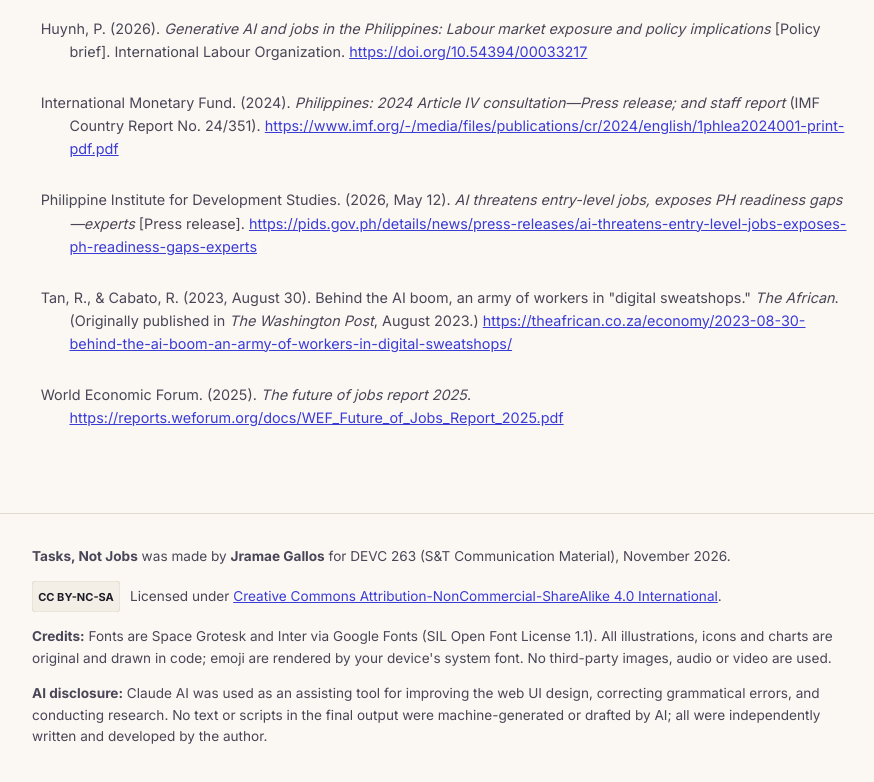
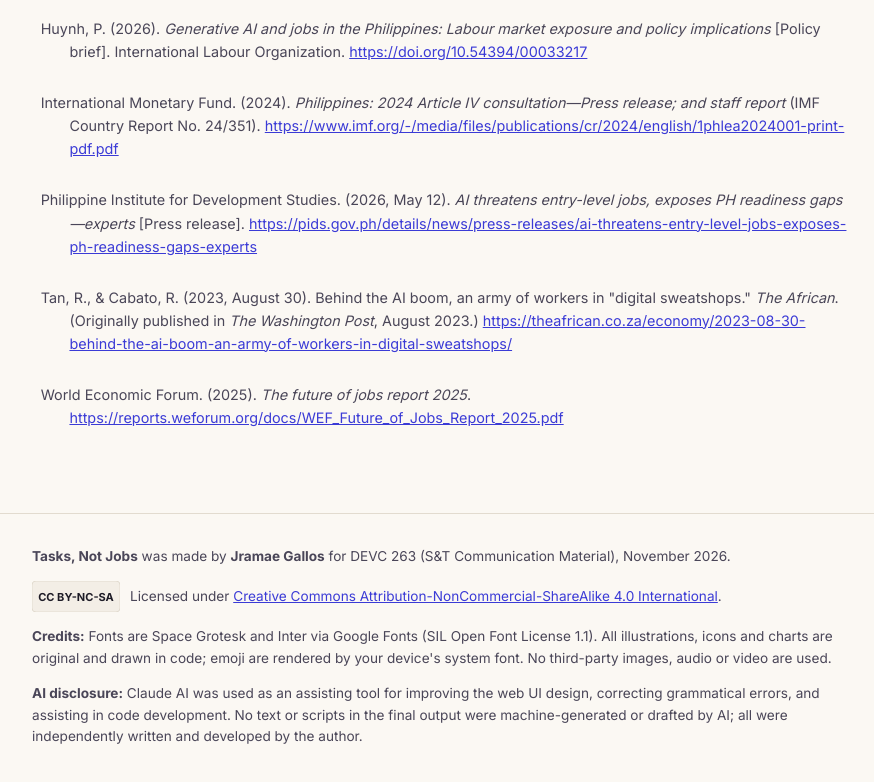
Before and after one commit to JramaeGallos/STMaterial, a plain HTML site: page index.html in a window 1280 px wide. Shown: the part 8596-9378 px from the top of the page, without its empty margins (194-1068 px from the left). Drawn offline with Linux system fonts and the light colour scheme.

Commit message:
Revise AI disclosure in footer section
Updated AI disclosure to reflect assistance in code development.

```diff
--- a/index.html
+++ b/index.html
@@ -455,7 +455,7 @@ footer{padding:32px 0 64px;border-top:1px solid var(--line);font-size:.85rem;col
     <p class="cc"><svg width="88" height="31" viewBox="0 0 88 31" role="img" aria-label="Creative Commons BY-NC-SA"><rect width="88" height="31" rx="4" fill="var(--surface-2)" stroke="var(--line)"/><text x="44" y="20" text-anchor="middle" font-family="Inter,sans-serif" font-size="11" font-weight="700" fill="var(--ink)">CC BY-NC-SA</text></svg>
     <span>Licensed under <a href="https://creativecommons.org/licenses/by-nc-sa/4.0/" rel="license">Creative Commons Attribution-NonCommercial-ShareAlike 4.0 International</a>.</span></p>
     <p><strong>Credits:</strong> Fonts are Space Grotesk and Inter via Google Fonts (SIL Open Font License 1.1). All illustrations, icons and charts are original and drawn in code; emoji are rendered by your device's system font. No third-party images, audio or video are used.</p>
-    <p><strong>AI disclosure:</strong> Claude AI was used as an assisting tool for improving the web UI design, correcting grammatical errors, and conducting research. No text or scripts in the final output were machine-generated or drafted by AI; all were independently written and developed by the author.</p>
+    <p><strong>AI disclosure:</strong> Claude AI was used as an assisting tool for improving the web UI design, correcting grammatical errors, and assisting in code development. No text or scripts in the final output were machine-generated or drafted by AI; all were independently written and developed by the author.</p>
   </div>
 </footer>
 
```
